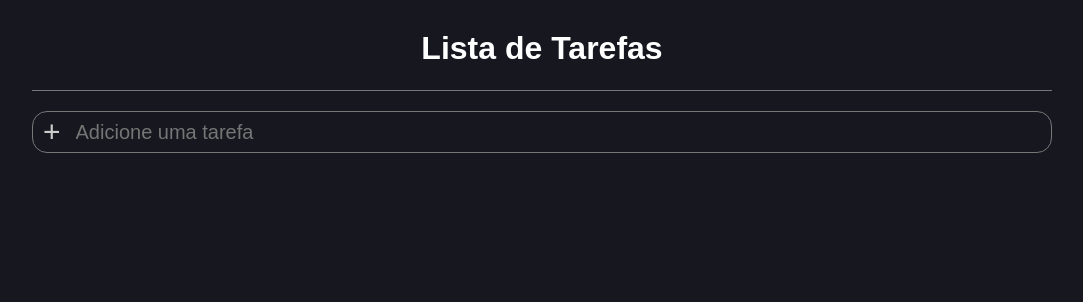
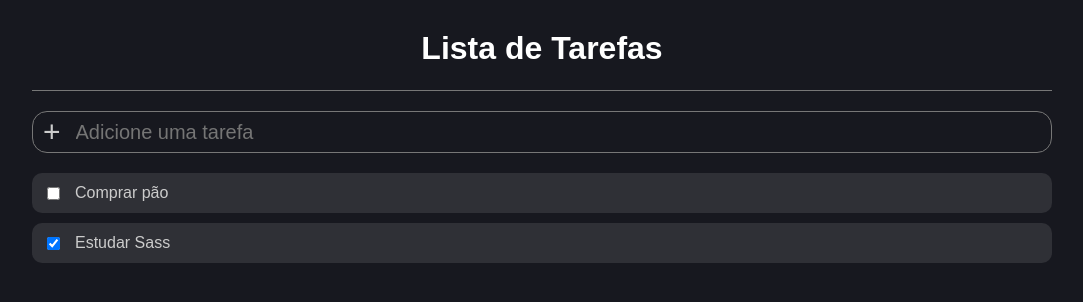
Before and after one commit to Luan-Costa-2l/react-todo-plus, a React (Vite) app: page / in a window 1280 px wide. Shown: the top 302 px of the page, without its empty margins (98-1181 px from the left). Built offline with nearby package versions, Linux system fonts and the light colour scheme.

Commit message:
feat: create a item component to task list

```diff
--- a/src/App.tsx
+++ b/src/App.tsx
@@ -1,7 +1,16 @@
+import { useState } from "react";
+
 import { Body, Container } from "./App.styles";
 import { AddTask } from "./components/AddTask";
+import { ItemType } from "./styles/Item";
+import { TaskItem } from "./components/TaskItem";
 
 const app = () => {
+  const [list, setList] = useState<ItemType[]>([
+    {id: 1, name: 'Comprar pão', done: false},
+    {id: 2, name: 'Estudar Sass', done: true}
+  ]);
+
   return (
     <Container>
       <Body>
@@ -10,6 +19,10 @@ const app = () => {
         </header>
 
         <AddTask />
+
+        {list.map((item, index) => (
+          <TaskItem item={item} key={index} />
+        ))}
       </Body>
     </Container>
   )
--- a/src/components/AddTask/styles.ts
+++ b/src/components/AddTask/styles.ts
@@ -4,7 +4,7 @@ export const SearchBody = styled.div`
     border: 1px solid #777;
     border-radius: 15px;
     height: 40px;
-    margin-top: 20px;
+    margin: 20px 0;
     overflow: hidden;
     display: flex;
     align-items: center;
--- /dev/null
+++ b/src/components/TaskItem/index.tsx
@@ -0,0 +1,15 @@
+import { ItemType } from "../../styles/Item"
+import { TaskBody } from "./styles"
+
+interface Props {
+    item: ItemType;
+}
+
+export const TaskItem = ({ item }: Props) => {
+    return (
+        <TaskBody>
+            <input type="checkbox" name="checkbox" checked={item.done} />
+            <div className="taskBody--name">{item.name}</div>
+        </TaskBody>
+    )
+}
--- /dev/null
+++ b/src/components/TaskItem/styles.ts
@@ -0,0 +1,19 @@
+import styled from "styled-components";
+
+export const TaskBody = styled.div`
+    background-color: rgba(255, 255, 255, 0.1);
+    display: flex;
+    align-items: center;
+    height: 40px;
+    border-radius: 10px;
+    margin-bottom: 10px;
+
+    input[type=checkbox] {
+        margin: 0 15px;
+        cursor: pointer;
+    }
+
+    .taskBody--name {
+        color: #CCC;
+    }
+`;
```
